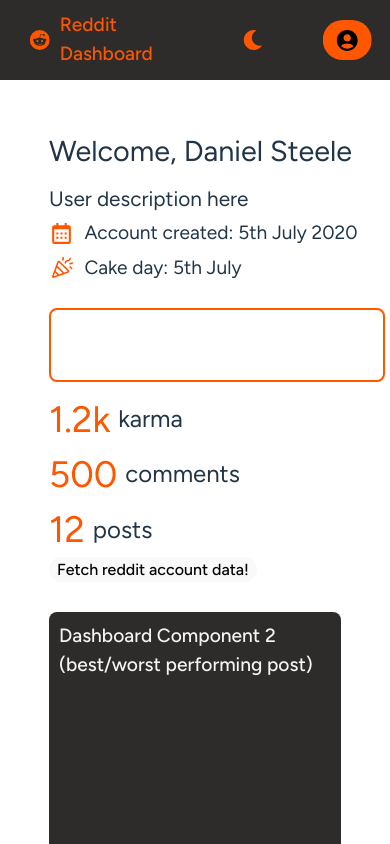
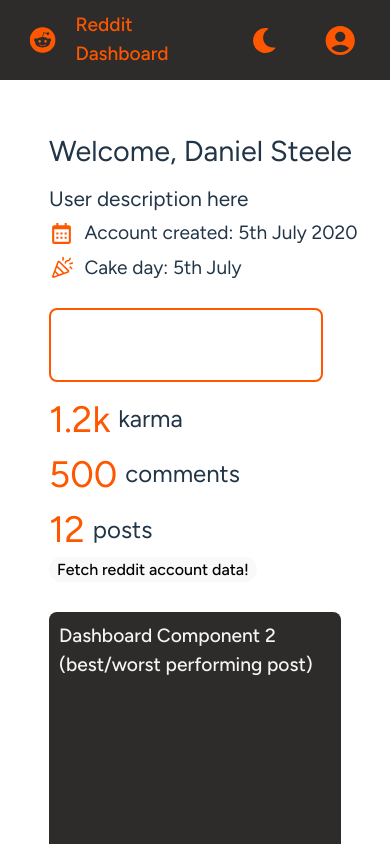
Before and after one commit to DanielSteele1/Dashboard, a React (Vite) app: page / in a window 390 px wide. Built offline with nearby package versions, Linux system fonts and the light colour scheme.

Commit message:
more quick css responsiveness changes.

```diff
--- a/src/App.css
+++ b/src/App.css
@@ -58,40 +58,46 @@
 }
 
 .nav-buttons {
+  display: flex;
+  flex-direction: row;
+}
+
+.nav-button {
 
   display: flex;
   justify-content: flex-end;
   flex-direction: row;
   width: fit-content;
   align-items: center;
+  padding: 5px;
   margin: 10px;
 }
 
-.nav-buttons .accounts-button {
-  margin: 10px;
-  background-color: #FF5700;
-  color: black;
+.nav-button .accounts-button {
+  color: #FF5700;
   justify-content: center;
   align-items: center;
-  height: 40px;
-  padding: 10px;
-
+  height: fit-content;
+  background-color: transparent;
+  font-size: 35px;
 }
 
-.nav-buttons .theme-button {
+.nav-button .theme-button {
 
-  margin: 10px;
   color: #FF5700;
   background-color: transparent;
   justify-content: center;
   align-items: center;
-  height: 40px;
-  width: 100px;
-  padding: 10px;
+  font-size: 25px;
+}
+
+.nav-button:hover {
+  background-color: #3f3c3c;
+  border-radius: 100px;
 }
 
 .nav-logo svg {
-  margin-right: 10px;
+  margin-right: 20px;
 }
 
 .App {
@@ -385,7 +391,7 @@
   }
 
   .profile-mid {
-    width: 100%;
+    width: 80%;
   }
 
   .accounts-button span {
@@ -411,12 +417,13 @@
   }
 
   .profile-name {
-  display: flex;
-  flex-direction: row;
-  font-size: 1.8rem;
-  padding-bottom: 10px;
+    display: flex;
+    flex-direction: row;
+    font-size: 1.8rem;
+    padding-bottom: 10px;
 
-}
+  }
+
 
 
 }
--- a/src/Components/Navigation.tsx
+++ b/src/Components/Navigation.tsx
@@ -15,16 +15,23 @@
 
                 <div className="nav-buttons">
 
-                    <button className="theme-button">
-                        <FaMoon style={{ fontSize: '20px', display: 'flex', alignContent: 'center' }} />
-                    </button>
+                    <div className="nav-button">
 
-                    <button className="accounts-button">
-                        <MdAccountCircle style={{ fontSize: '25px', display: 'flex', alignContent: 'center' }} />
-                    </button>
+                        <button className="theme-button">
+                            <FaMoon style={{ display: 'flex', alignContent: 'center' }} />
+                        </button>
+
+                    </div>
+
+                    <div className="nav-button">
+
+                        <button className="accounts-button">
+                            <MdAccountCircle style={{ display: 'flex', alignContent: 'center' }} />
+                        </button>
+                    </div>
                 </div>
             </div>
-        </div>
+        </div >
     )
 }
 
--- a/src/Components/Profile.tsx
+++ b/src/Components/Profile.tsx
@@ -41,7 +41,6 @@
                 </div>
             </div>
             <div className="profile-mid">
-
                 <div className="user-achievements">
                     User Achievements here
                 </div>
```
